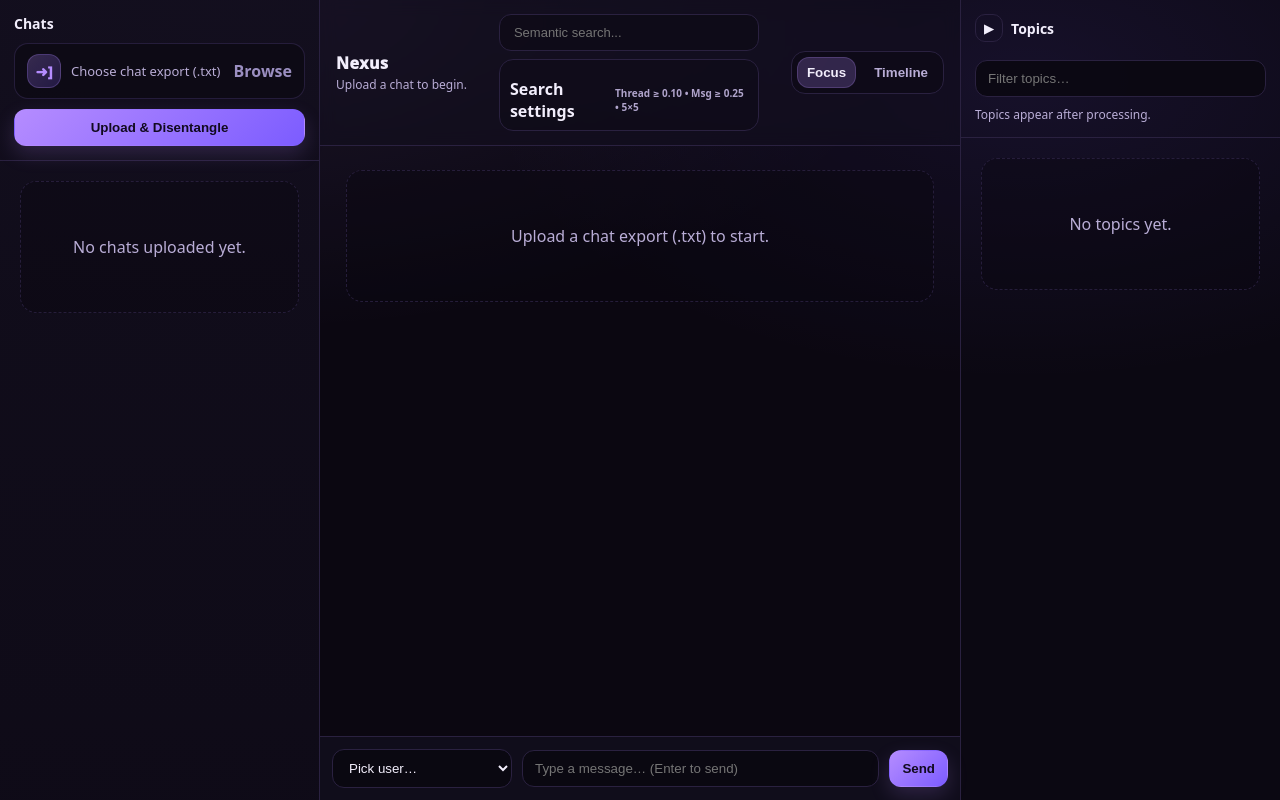
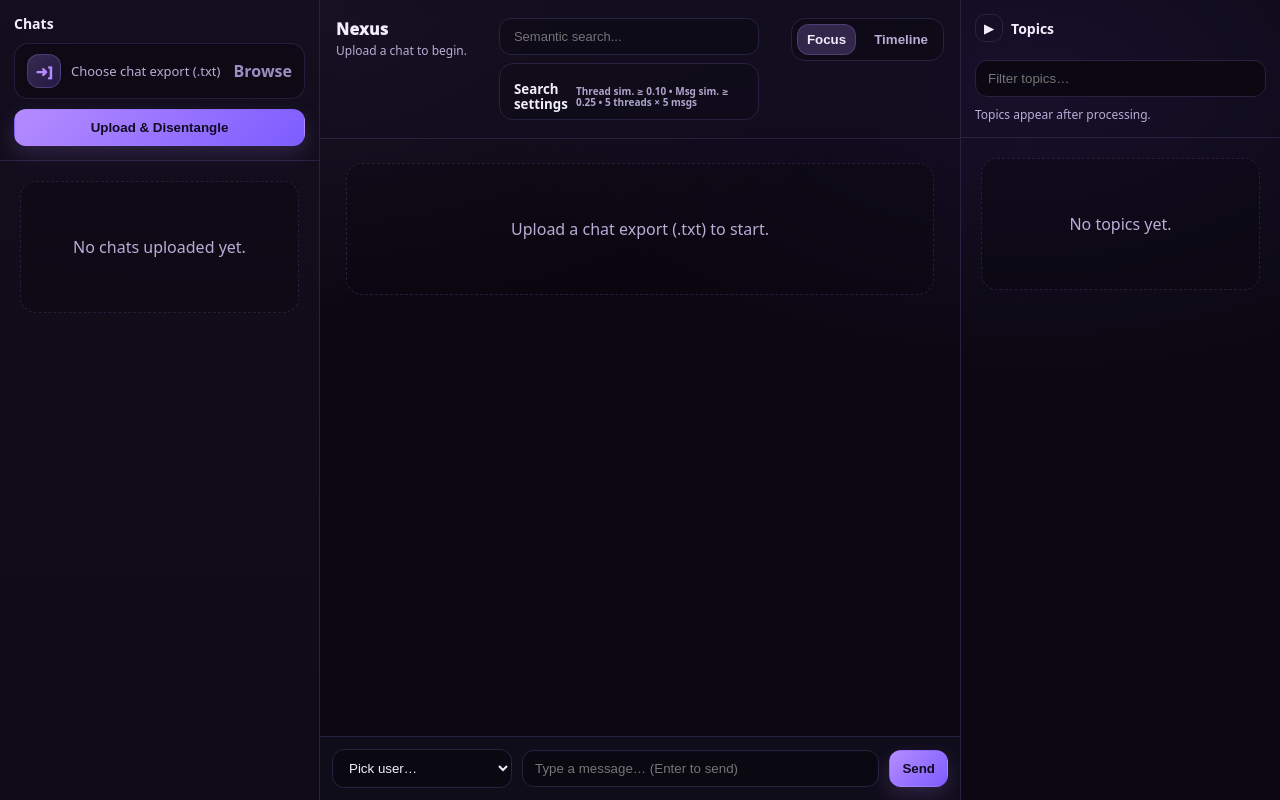
Before and after one commit to lwwws/Nexus, a Flask app: page / in a window 1280 px wide. Run offline with Flask 3, Linux system fonts and the light colour scheme; data that the repository does not hold is empty.

Commit message:
Tweaked semantic search settings UI

```diff
--- a/static/css/nexus.css
+++ b/static/css/nexus.css
@@ -228,13 +228,13 @@ button:disabled {
 
 /* Center topbar */
 .topbar {
-    padding: 14px 16px;
+    padding: 18px 16px;
     border-bottom: 1px solid var(--border);
     background: rgba(18, 14, 29, .55);
     backdrop-filter: blur(8px);
     display: flex;
     justify-content: space-between;
-    align-items: center;
+    align-items: flex-start;
     gap: 12px;
 }
 
@@ -668,15 +668,17 @@ details .summaryBox {
     overflow: hidden;
 }
 
-.searchSettingsSummary {
+.searchSettingsSummary{
   list-style: none;
   cursor: pointer;
   display: flex;
   align-items: center;
   justify-content: space-between;
-    padding: 8px 10px;
-    font-weight: 850;
-    font-size: 12pt;
+
+  line-height: 1.1;
+  padding: 8px 14px;        /* vertical padding 0 since height is fixed */
+  font-weight: 750;
+  font-size: 10pt;
   color: var(--text);
 }
 
--- a/static/js/nexus/app.js
+++ b/static/js/nexus/app.js
@@ -42,9 +42,9 @@ function clampInt(x, lo, hi, fallback){
 function refreshSearchSettingsHint(){
   const hint = $("searchSettingsHint");
   hint.textContent =
-    `Thread ≥ ${state.searchMinThreadSim.toFixed(2)} • ` +
-    `Msg ≥ ${state.searchMinMsgSim.toFixed(2)} • ` +
-    `${state.searchTopThreads}×${state.searchTopMsgsPerThread}`;
+    `Thread sim. ≥ ${state.searchMinThreadSim.toFixed(2)} • ` +
+    `Msg sim. ≥ ${state.searchMinMsgSim.toFixed(2)} • ` +
+    `${state.searchTopThreads} threads × ${state.searchTopMsgsPerThread} msgs`;
 }
 
 function initSearchSettings(){
--- a/templates/partials/_center.html
+++ b/templates/partials/_center.html
@@ -13,14 +13,14 @@
             <details class="searchSettings" id="searchSettings">
                 <summary class="searchSettingsSummary">
                     <span>Search settings</span>
-                    <span class="searchSettingsHint" id="searchSettingsHint">Thread ≥ 0.10 • Msg ≥ 0.25 • 5×5</span>
+                    <span class="searchSettingsHint" id="searchSettingsHint">Thread sim. ≥ 0.10 • Msg sim. ≥ 0.25 • 5 threads × 5 msgs</span>
                 </summary>
 
                 <div class="searchSettingsBody">
                     <div class="searchTuning">
                         <div class="tuneItem">
                             <div class="tuneTop">
-                                <span class="tuneLabel">Min thread similarity</span>
+                                <span class="tuneLabel">Min thread sim.</span>
                                 <span class="tuneVal" id="minThreadSimVal">0.10</span>
                             </div>
                             <input id="minThreadSim" type="range" min="0" max="100" step="1" value="10"/>
@@ -28,7 +28,7 @@
 
                         <div class="tuneItem">
                             <div class="tuneTop">
-                                <span class="tuneLabel">Min message similarity</span>
+                                <span class="tuneLabel">Min message sim.</span>
                                 <span class="tuneVal" id="minMsgSimVal">0.25</span>
                             </div>
                             <input id="minMsgSim" type="range" min="0" max="100" step="1" value="25"/>
```
Also changed, not shown: other parts of static/css/nexus.css (+42 -2 lines). Lines whose indentation alone changed are shown as unchanged.
